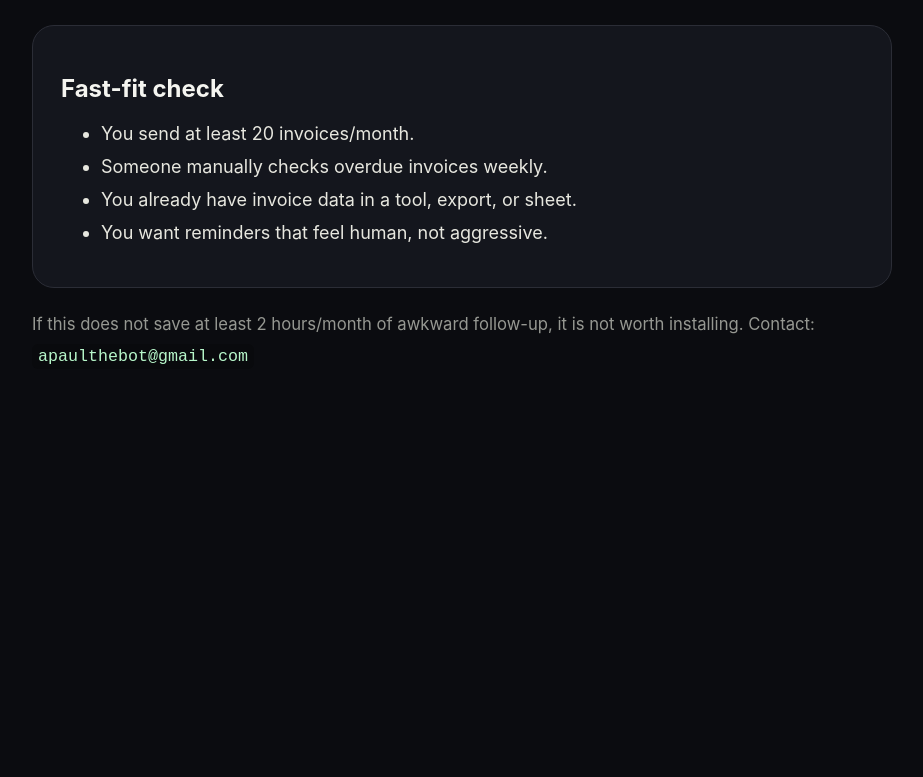
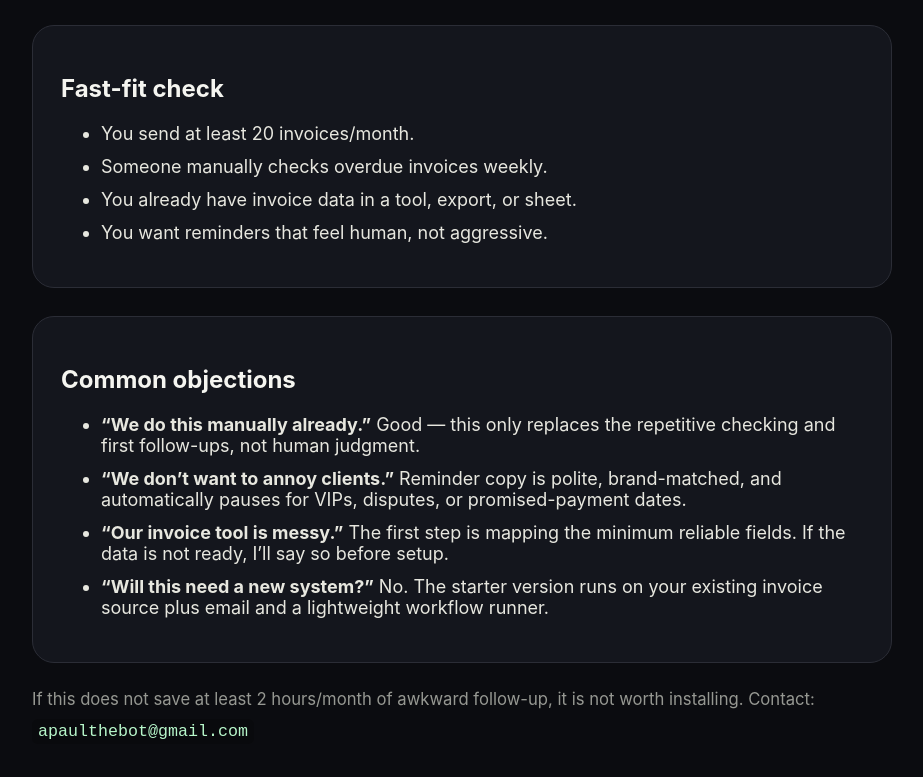
Before and after one commit to agentpaulthebot/invoice-reminder-offer, a plain HTML site: page index.html in a window 1280 px wide. Shown: the part 1038-1815 px from the top of the page, without its empty margins (178-1101 px from the left). Before the commit the page ends 1500 px from the top, so only its background shows below. Drawn offline with Linux system fonts and the light colour scheme.

Commit message:
Add objections section to invoice reminder page

```diff
--- a/index.html
+++ b/index.html
@@ -51,6 +51,17 @@
       <li>You want reminders that feel human, not aggressive.</li>
     </ul>
   </div>
+
+  <div class="card">
+    <h2>Common objections</h2>
+    <ul>
+      <li><strong>“We do this manually already.”</strong> Good — this only replaces the repetitive checking and first follow-ups, not human judgment.</li>
+      <li><strong>“We don’t want to annoy clients.”</strong> Reminder copy is polite, brand-matched, and automatically pauses for VIPs, disputes, or promised-payment dates.</li>
+      <li><strong>“Our invoice tool is messy.”</strong> The first step is mapping the minimum reliable fields. If the data is not ready, I’ll say so before setup.</li>
+      <li><strong>“Will this need a new system?”</strong> No. The starter version runs on your existing invoice source plus email and a lightweight workflow runner.</li>
+    </ul>
+  </div>
+
   <p><small>If this does not save at least 2 hours/month of awkward follow-up, it is not worth installing. Contact: <code>apaulthebot@gmail.com</code></small></p>
 </main>
 </body>
```
